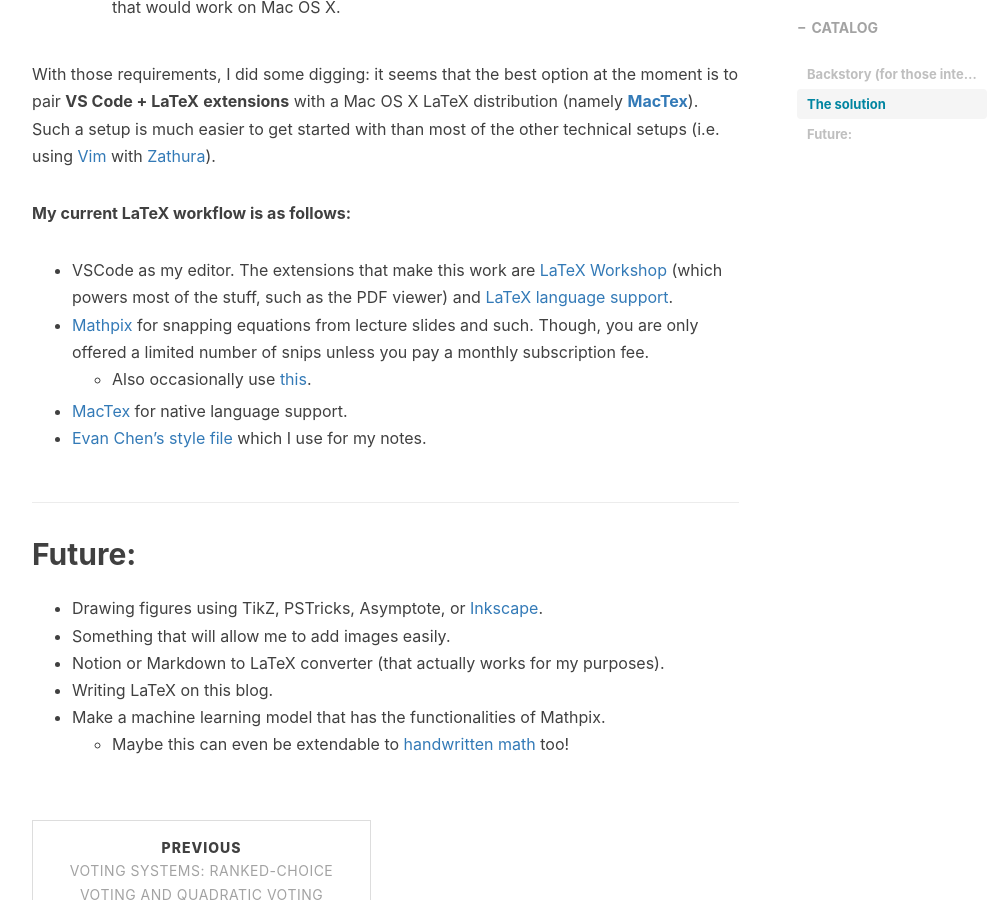
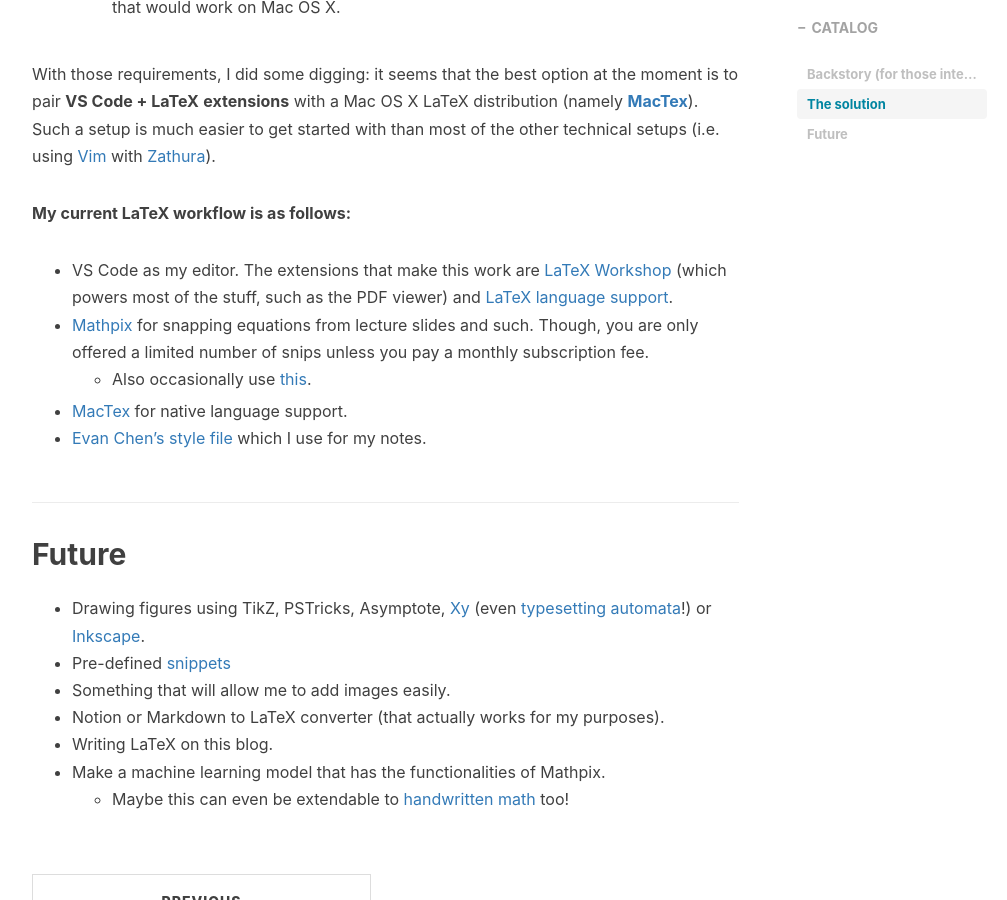
Before and after one commit to rosikand/old-blog-v1, a Jekyll site: the page built from _posts/2021-05-04-My-Current-LaTeX-Workflow-Using-LaTeX-with-VSCode.md, in a window 1280 px wide and 900 px high, scrolled down 1342 px. Shown: the whole window, without its empty margins (233-1240 px from the left). Built offline with Jekyll 4.4.1, drawn with Linux system fonts in a browser that asks for light colours; nearby versions of some CDN libraries; comment, search, counter and statistics services are not loaded; some of the changed text lies outside the part shown.

Commit message:
Update 2021-05-04-My-Current-LaTeX-Workflow-Using-LaTeX-with-VSCode.md

```diff
--- a/_posts/2021-05-04-My-Current-LaTeX-Workflow-Using-LaTeX-with-VSCode.md
+++ b/_posts/2021-05-04-My-Current-LaTeX-Workflow-Using-LaTeX-with-VSCode.md
@@ -1,6 +1,6 @@
 ---
 layout:     post
-title:      "My Current LaTeX Workflow: Using LaTeX with VSCode"
+title:      "My Current LaTeX Workflow: Using LaTeX with VS Code"
 date:       2021-05-04 12:01:00
 author:     "Rohan Sikand"
 header-style: text
@@ -28,15 +28,16 @@
 
 **My current LaTeX workflow is as follows:**
 
-- VSCode as my editor. The extensions that make this work are [LaTeX Workshop](https://marketplace.visualstudio.com/items?itemName=James-Yu.latex-workshop) (which powers most of the stuff, such as the PDF viewer) and [LaTeX language support](https://marketplace.visualstudio.com/items?itemName=torn4dom4n.latex-support).
+- VS Code as my editor. The extensions that make this work are [LaTeX Workshop](https://marketplace.visualstudio.com/items?itemName=James-Yu.latex-workshop) (which powers most of the stuff, such as the PDF viewer) and [LaTeX language support](https://marketplace.visualstudio.com/items?itemName=torn4dom4n.latex-support).
 - [Mathpix](https://mathpix.com/) for snapping equations from lecture slides and such. Though, you are only offered a limited number of snips unless you pay a monthly subscription fee.
     - Also occasionally use [this](https://www.codecogs.com/latex/eqneditor.php).
 - [MacTex](https://tug.org/mactex/) for native language support.
 - [Evan Chen's style file](https://github.com/vEnhance/dotfiles/blob/main/texmf/tex/latex/evan/evan.sty) which I use for my notes.
 
-## **Future**:
+## **Future**
 
-- Drawing figures using TikZ, PSTricks, Asymptote, or [Inkscape](https://castel.dev/post/lecture-notes-2/).
+- Drawing figures using TikZ, PSTricks, Asymptote, [Xy](https://tug.org/applications/Xy-pic/) (even [typesetting automata](https://web.ma.utexas.edu/users/a.debray/lecture_notes/using_xy.pdf)!) or [Inkscape](https://castel.dev/post/lecture-notes-2/).
+- Pre-defined [snippets](https://castel.dev/post/lecture-notes-1/)
 - Something that will allow me to add images easily.
 - Notion or Markdown to LaTeX converter (that actually works for my purposes).
 - Writing LaTeX on this blog.
```
